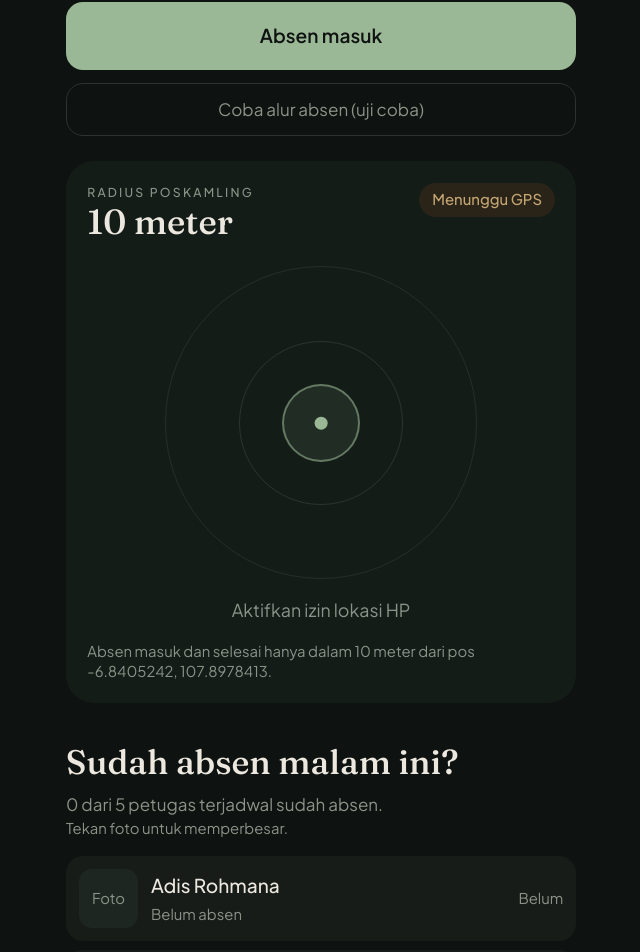
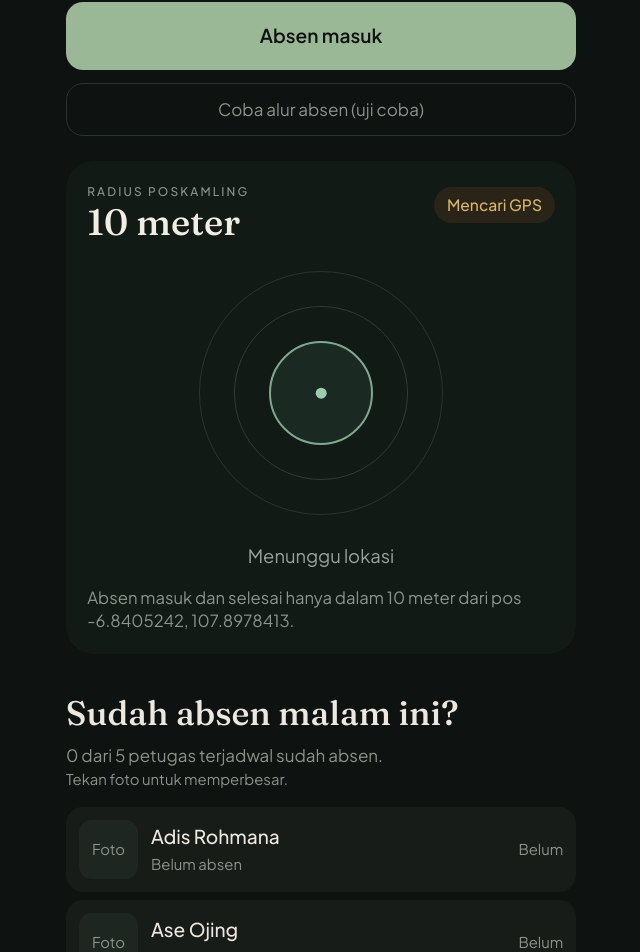
Before and after one commit to RT01nanggewer-byte/ronda-siaga, a React (Vite) app: page / in a window 1280 px wide. Shown: the part 1235-2187 px from the top of the page, without its empty margins (319-959 px from the left). Built offline with nearby package versions, Linux system fonts and the light colour scheme; no server answers.

Commit message:
Samakan radar GPS dengan tampilan grok.me

```diff
--- a/src/components/gps-radar.tsx
+++ b/src/components/gps-radar.tsx
@@ -8,64 +8,62 @@ export function GpsRadar({
 }) {
   const dist = geo ? haversineMeters(geo.lat, geo.lng) : null;
   const inside = geo ? isInsidePos(geo.lat, geo.lng) : false;
-  const bearing = geo ? bearingDegrees(geo.lat, geo.lng) : 0;
+  const bearing = geo ? bearingDegrees(POS_LAT, POS_LNG, geo.lat, geo.lng) : 45;
 
-  const viewRadius = Math.max(POS_RADIUS_M * 4, dist ? dist * 1.15 : POS_RADIUS_M * 4);
-  const ring10 = (POS_RADIUS_M / viewRadius) * 46;
-  const ringMid = Math.min(42, ring10 * 2.1);
-  const ringOut = 46;
-
-  const userR = dist == null ? 0 : Math.min(44, (dist / viewRadius) * 46);
+  const maxDrawM = POS_RADIUS_M * 10;
+  const outerPct = 42;
+  const midPct = 30;
+  const innerPct = 18;
+  const userPct =
+    dist == null ? 0 : Math.min(outerPct, Math.max(3, (dist / maxDrawM) * outerPct));
   const rad = ((bearing - 90) * Math.PI) / 180;
-  const userX = 50 + Math.cos(rad) * userR;
-  const userY = 50 + Math.sin(rad) * userR;
+  const userX = 50 + Math.cos(rad) * userPct;
+  const userY = 50 + Math.sin(rad) * userPct;
 
   const badge = !geo
-    ? { text: "Menunggu GPS", cls: "bg-[#2a2418] text-amber" }
+    ? { text: "Mencari GPS", cls: "bg-[#2a2418] text-[#d7b56a]" }
     : inside
-      ? { text: `Di dalam · ${formatDistance(dist ?? 0)}`, cls: "bg-primary/20 text-primary" }
-      : { text: `Di luar · ${formatDistance(dist ?? 0)}`, cls: "bg-[#3a2220] text-[#e8a39c]" };
+      ? { text: `Di dalam \u00b7 ${formatDistance(dist ?? 0)}`, cls: "bg-[#1d3a2c] text-[#9dccb0]" }
+      : { text: `Di luar \u00b7 ${formatDistance(dist ?? 0)}`, cls: "bg-[#3a2220] text-[#e0a39c]" };
 
   const hint = !geo
-    ? "Aktifkan izin lokasi HP"
+    ? "Menunggu lokasi"
     : inside
-      ? `Sudah di poskamling · ${formatDistance(dist ?? 0)}`
-      : `Datang ke poskamling · ${formatDistance(Math.max(0, (dist ?? 0) - POS_RADIUS_M))}`;
+      ? `Sudah di poskamling \u00b7 ${formatDistance(dist ?? 0)}`
+      : `Datang ke poskamling \u00b7 ${formatDistance(Math.max(0, (dist ?? 0) - POS_RADIUS_M))}`;
 
   return (
-    <section className="mt-6 overflow-hidden rounded-[28px] bg-[#141c18] p-5">
+    <section className="mt-6 rounded-[28px] bg-[#121a16] p-5">
       <div className="flex items-start justify-between gap-3">
         <div>
-          <p className="text-[0.72rem] font-medium tracking-[0.18em] text-muted-foreground">RADIUS POSKAMLING</p>
-          <p className="mt-1 font-clock text-[2.05rem] leading-none">{POS_RADIUS_M} meter</p>
+          <p className="text-[0.7rem] font-medium uppercase tracking-[0.18em] text-[#8b958c]">
+            Radius poskamling
+          </p>
+          <p className="mt-1 font-clock text-[2.15rem] leading-[0.95] text-[#f3eee4]">10 meter</p>
         </div>
-        <span className={`shrink-0 rounded-full px-3 py-1.5 text-sm font-medium ${badge.cls}`}>{badge.text}</span>
+        <span className={`mt-1 shrink-0 rounded-full px-3 py-1.5 text-[0.92rem] font-medium ${badge.cls}`}>
+          {badge.text}
+        </span>
       </div>
 
-      <div className="relative mx-auto mt-3 aspect-square w-full max-w-[340px]">
-        <div
-          className="absolute rounded-full border border-white/8"
-          style={{ inset: `${50 - ringOut}%` }}
+      <div className="relative mx-auto mt-2 h-[290px] w-[290px]">
+        <span className="absolute rounded-full border border-[#2a3330]" style={{ inset: `${50 - outerPct}%` }} />
+        <span className="absolute rounded-full border border-[#2f3b36]" style={{ inset: `${50 - midPct}%` }} />
+        <span
+          className="absolute rounded-full border-[2.5px] border-[#7fa88f] bg-[#1a2a22]"
+          style={{ inset: `${50 - innerPct}%` }}
         />
-        <div
-          className="absolute rounded-full border border-white/10"
-          style={{ inset: `${50 - ringMid}%` }}
-        />
-        <div
-          className="absolute rounded-full border-2 border-primary/55 bg-primary/10"
-          style={{ inset: `${50 - ring10}%` }}
-        />
-        <span className="absolute left-1/2 top-1/2 h-3 w-3 -translate-x-1/2 -translate-y-1/2 rounded-full bg-primary" />
+        <span className="absolute left-1/2 top-1/2 h-2.5 w-2.5 -translate-x-1/2 -translate-y-1/2 rounded-full bg-[#9dccb0]" />
         {geo ? (
           <span
-            className="absolute h-4 w-4 -translate-x-1/2 -translate-y-1/2 rounded-full bg-[#e08b84] shadow-[0_0_0_6px_rgba(224,139,132,0.18)]"
+            className="absolute h-3.5 w-3.5 -translate-x-1/2 -translate-y-1/2 rounded-full bg-[#e08b84]"
             style={{ left: `${userX}%`, top: `${userY}%` }}
           />
         ) : null}
       </div>
 
-      <p className="mt-1 text-center text-[1.05rem] text-muted-foreground">{hint}</p>
-      <p className="mt-4 text-sm leading-snug text-muted-foreground">
+      <p className="mt-1 text-center text-[1.08rem] text-[#9aa39b]">{hint}</p>
+      <p className="mt-4 text-[0.98rem] leading-snug text-[#8b958c]">
         Absen masuk dan selesai hanya dalam {POS_RADIUS_M} meter dari pos {POS_LAT}, {POS_LNG}.
       </p>
     </section>
```
